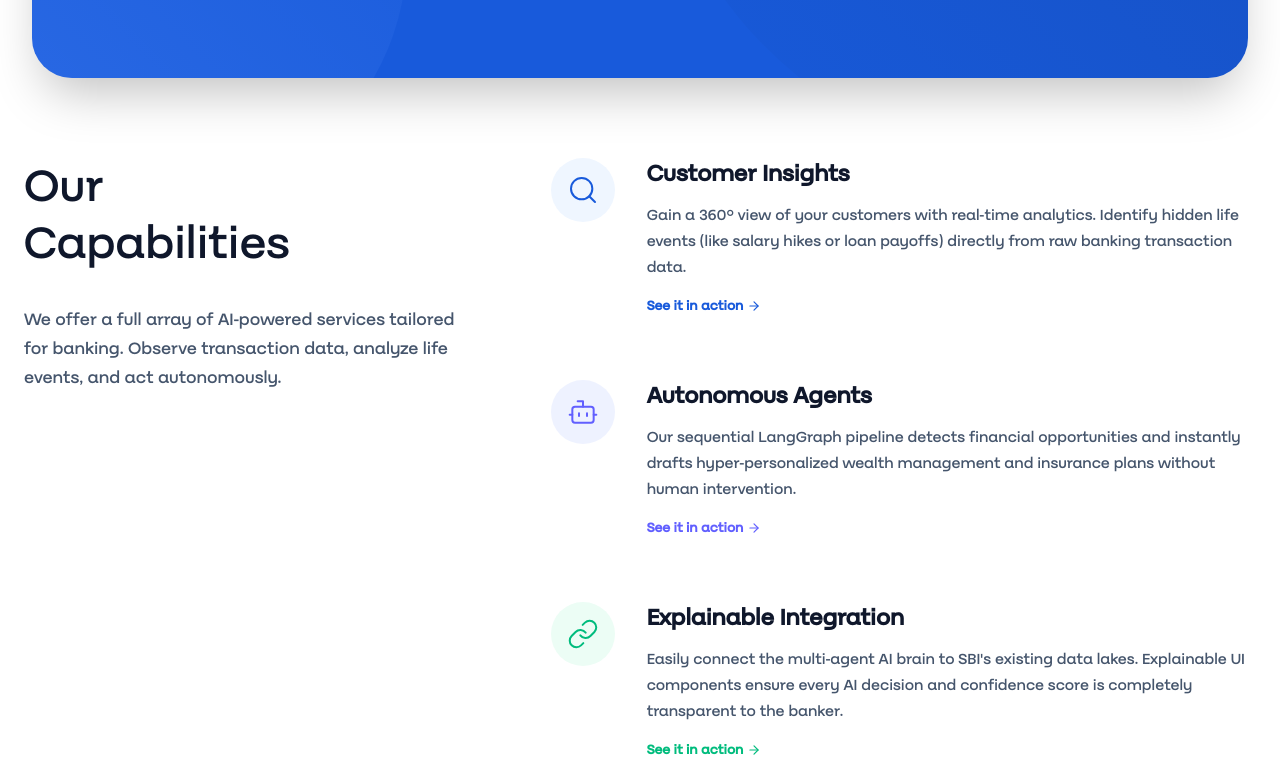
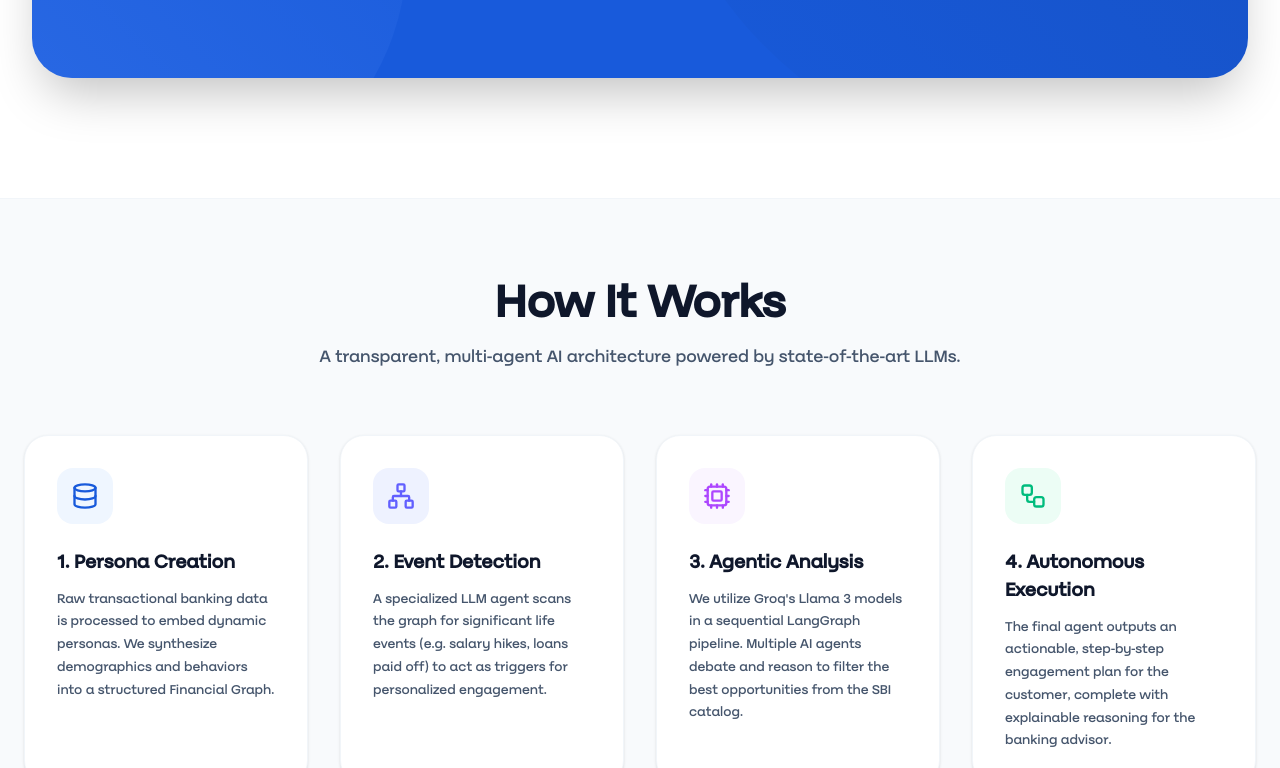
Before and after one commit to aaravgupta0202/engageAI, a React (Vite) app in the folder frontend/: page / in a window 1280 px wide. Shown: the part 2021-2789 px from the top of the page. Built offline with nearby package versions, Linux system fonts and the light colour scheme.

Commit message:
Add architecture section and fix hero text color

```diff
--- a/frontend/src/pages/Landing.tsx
+++ b/frontend/src/pages/Landing.tsx
@@ -1,5 +1,5 @@
 import { Button } from '../components/ui/Button';
-import { Link, Search, ArrowRight, Bot, CheckCircle2 } from 'lucide-react';
+import { Link, Search, ArrowRight, Bot, CheckCircle2, Network, Database, Cpu, Workflow } from 'lucide-react';
 
 export default function Landing({ onNavigate }: { onNavigate: (page: string) => void }) {
   return (
@@ -12,9 +12,9 @@ export default function Landing({ onNavigate }: { onNavigate: (page: string) =>
         </div>
         <div className="hidden md:flex space-x-8 text-sm font-medium text-slate-600">
           <span onClick={() => document.getElementById('capabilities')?.scrollIntoView({ behavior: 'smooth' })} className="cursor-pointer hover:text-sbi-blue transition-colors">Our Capabilities</span>
-          <span onClick={() => document.getElementById('stats')?.scrollIntoView({ behavior: 'smooth' })} className="cursor-pointer hover:text-sbi-blue transition-colors">Architecture</span>
+          <span onClick={() => document.getElementById('architecture')?.scrollIntoView({ behavior: 'smooth' })} className="cursor-pointer hover:text-sbi-blue transition-colors">Architecture</span>
           <span onClick={() => window.open('https://github.com/aaravgupta0202', '_blank')} className="cursor-pointer hover:text-sbi-blue transition-colors">GitHub Repo</span>
-          <span onClick={() => window.open('https://aarav-cc.netlify.app/', '_blank')} className="cursor-pointer hover:text-sbi-blue transition-colors">Contact Us</span>
+          <span onClick={() => window.open('https://aarav-cc.netlify.app/', '_blank')} className="cursor-pointer hover:text-sbi-blue transition-colors">Contact</span>
         </div>
         <Button onClick={() => onNavigate('generator')} className="rounded-full bg-sbi-blue hover:bg-sbi-navy text-white px-4 md:px-6 py-2 font-semibold shadow-md shadow-sbi-blue/20 text-sm md:text-base">
           Try Demo <ArrowRight size={16} className="ml-1 md:ml-2" />
@@ -27,7 +27,7 @@ export default function Landing({ onNavigate }: { onNavigate: (page: string) =>
           <div className="max-w-3xl">
             <h1 className="text-5xl sm:text-6xl md:text-8xl font-medium tracking-tight text-slate-900 mb-4 md:mb-6 leading-[1.1]">
               Turn Banking Data<br />
-              into <span className="text-sbi-blue font-semibold">Agentic Actions</span>
+              into <span className="text-emerald-500 font-semibold">Agentic Actions</span>
             </h1>
             <p className="text-lg md:text-xl text-slate-600 mb-8 md:mb-10 max-w-xl leading-relaxed">
               Built for the SBI Hackathon. Our autonomous AI system analyzes customer financial data, predicts life events, and executes personalized banking actions seamlessly. Get curated plans and offers for your customer.
@@ -140,6 +140,50 @@ export default function Landing({ onNavigate }: { onNavigate: (page: string) =>
         </div>
       </div>
 
+      {/* Architecture & Working Section */}
+      <div id="architecture" className="w-full bg-slate-50 border-y border-slate-100 py-20 mt-10">
+        <div className="max-w-7xl mx-auto px-6">
+          <div className="text-center mb-16">
+            <h2 className="text-4xl md:text-5xl font-bold text-slate-900 mb-4">How It Works</h2>
+            <p className="text-lg text-slate-600 max-w-2xl mx-auto font-medium">A transparent, multi-agent AI architecture powered by state-of-the-art LLMs.</p>
+          </div>
+
+          <div className="grid grid-cols-1 md:grid-cols-2 lg:grid-cols-4 gap-8">
+            <div className="bg-white p-8 rounded-3xl shadow-sm border border-slate-100 hover:shadow-lg transition-shadow">
+              <div className="w-14 h-14 bg-blue-50 text-sbi-blue rounded-2xl flex items-center justify-center mb-6">
+                <Database size={28} />
+              </div>
+              <h3 className="text-xl font-bold text-slate-900 mb-3">1. Persona Creation</h3>
+              <p className="text-slate-600 text-sm leading-relaxed">Raw transactional banking data is processed to embed dynamic personas. We synthesize demographics and behaviors into a structured Financial Graph.</p>
+            </div>
+
+            <div className="bg-white p-8 rounded-3xl shadow-sm border border-slate-100 hover:shadow-lg transition-shadow">
+              <div className="w-14 h-14 bg-indigo-50 text-indigo-500 rounded-2xl flex items-center justify-center mb-6">
+                <Network size={28} />
+              </div>
+              <h3 className="text-xl font-bold text-slate-900 mb-3">2. Event Detection</h3>
+              <p className="text-slate-600 text-sm leading-relaxed">A specialized LLM agent scans the graph for significant life events (e.g. salary hikes, loans paid off) to act as triggers for personalized engagement.</p>
+            </div>
+
+            <div className="bg-white p-8 rounded-3xl shadow-sm border border-slate-100 hover:shadow-lg transition-shadow">
+              <div className="w-14 h-14 bg-purple-50 text-purple-500 rounded-2xl flex items-center justify-center mb-6">
+                <Cpu size={28} />
+              </div>
+              <h3 className="text-xl font-bold text-slate-900 mb-3">3. Agentic Analysis</h3>
+              <p className="text-slate-600 text-sm leading-relaxed">We utilize Groq's Llama 3 models in a sequential LangGraph pipeline. Multiple AI agents debate and reason to filter the best opportunities from the SBI catalog.</p>
+            </div>
+
+            <div className="bg-white p-8 rounded-3xl shadow-sm border border-slate-100 hover:shadow-lg transition-shadow">
+              <div className="w-14 h-14 bg-emerald-50 text-emerald-500 rounded-2xl flex items-center justify-center mb-6">
+                <Workflow size={28} />
+              </div>
+              <h3 className="text-xl font-bold text-slate-900 mb-3">4. Autonomous Execution</h3>
+              <p className="text-slate-600 text-sm leading-relaxed">The final agent outputs an actionable, step-by-step engagement plan for the customer, complete with explainable reasoning for the banking advisor.</p>
+            </div>
+          </div>
+        </div>
+      </div>
+
       {/* Our Capabilities Section */}
       <div id="capabilities" className="w-full max-w-7xl mx-auto px-6 pb-20">
         <div className="grid grid-cols-1 md:grid-cols-12 gap-16 md:gap-8">
```
